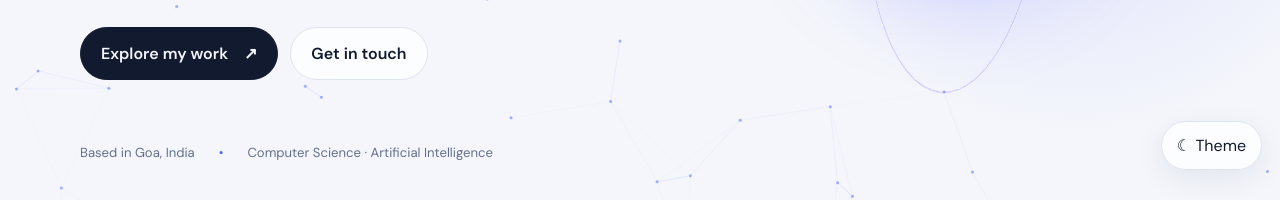
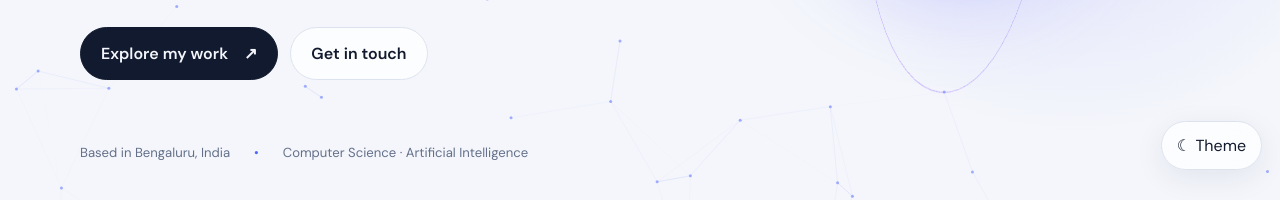
Before and after one commit to RonanFurtado04/RonanFurtado04.github.io, a plain HTML site: page index.html in a window 1280 px wide. Shown: the part 612-812 px from the top of the page. Drawn offline with Linux system fonts and the light colour scheme.

Commit message:
Update index.html

```diff
--- a/index.html
+++ b/index.html
@@ -29,7 +29,7 @@
         <a class="button button-primary" href="#projects">Explore my work <span>↗</span></a>
         <a class="button button-secondary" href="#contact">Get in touch</a>
       </div>
-      <div class="hero-meta"><span>Based in Goa, India</span><span>Computer Science · Artificial Intelligence</span></div>
+      <div class="hero-meta"><span>Based in Bengaluru, India</span><span>Computer Science · Artificial Intelligence</span></div>
     </div>
     <div class="hero-orb" aria-hidden="true"><div class="orb-core"></div><div class="orb-ring ring-one"></div><div class="orb-ring ring-two"></div><div class="orb-ring ring-three"></div></div>
     <a class="scroll-cue" href="#about">SCROLL TO EXPLORE <span>↓</span></a>
```
